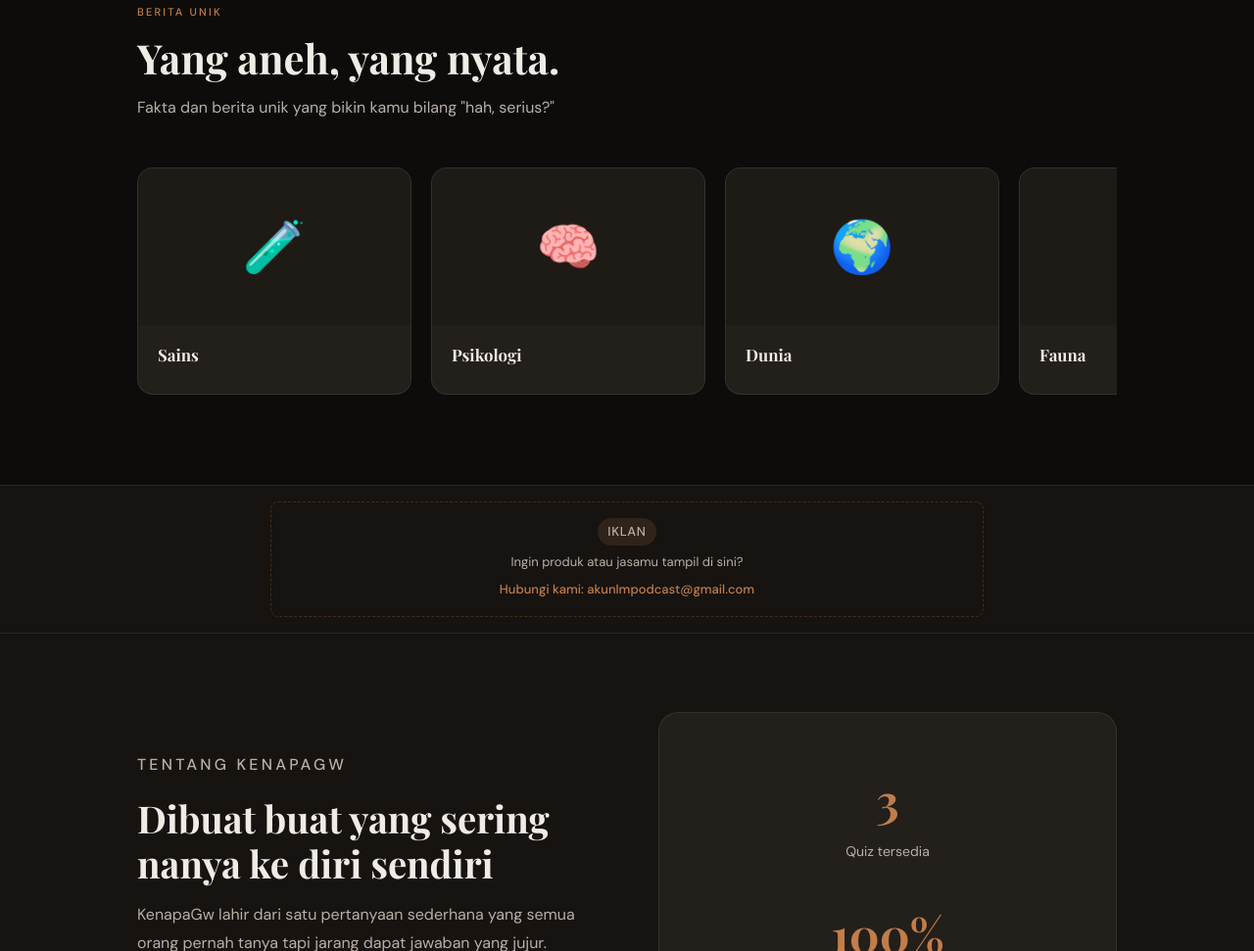
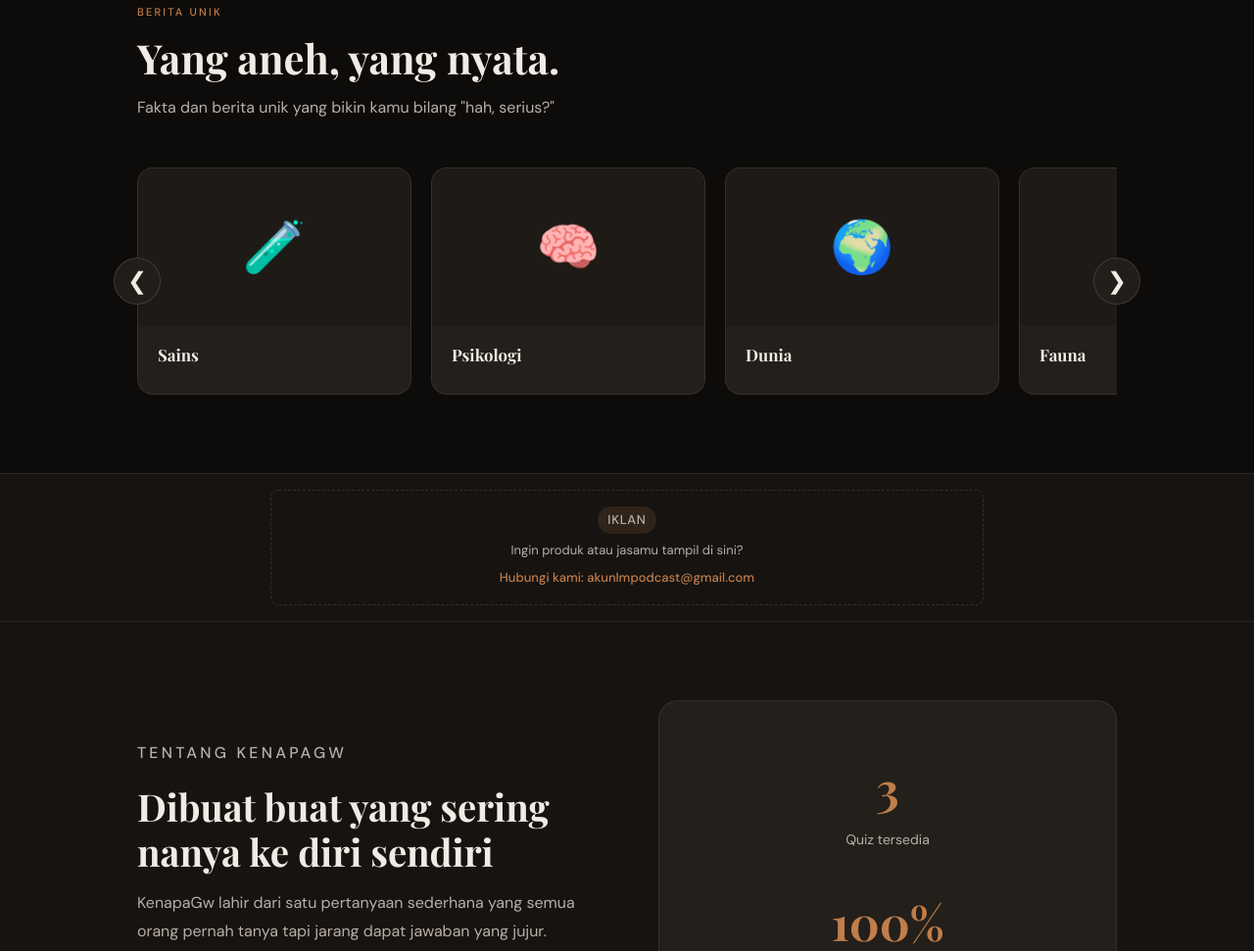
Before and after one commit to KenapaGw/KenapaGw, a plain HTML site: page index.html in a window 1280 px wide. Shown: the part 2042-3013 px from the top of the page at 98% size. Drawn offline with nearby package versions, Linux system fonts and the light colour scheme; a web font is replaced by a local one.

Commit message:
Add files via upload

```diff
--- a/index.html
+++ b/index.html
@@ -92,28 +92,45 @@ section { padding: 5rem 2rem; }
 .berita-grid {
   display: flex;
   gap: 20px;
-  overflow-x: auto;
-  padding-bottom: 12px;
+  overflow-x: hidden;
   scroll-behavior: smooth;
-  scrollbar-width: thin;
-}
-
-.berita-grid::-webkit-scrollbar {
-  height: 8px;
-}
-
-.berita-grid::-webkit-scrollbar-track {
-  background: transparent;
-}
-
-.berita-grid::-webkit-scrollbar-thumb {
-  background: rgba(193,125,74,0.45);
-  border-radius: 20px;
 }
 
 .berita-grid .berita-card {
   min-width: 280px;
   flex-shrink: 0;
+}
+.berita-carousel {
+  position: relative;
+  display: flex;
+  align-items: center;
+}
+
+.carousel-btn {
+  position: absolute;
+  z-index: 20;
+  width: 48px;
+  height: 48px;
+  border-radius: 50%;
+  border: 0.5px solid rgba(255,255,255,0.12);
+  background: rgba(35,31,27,0.95);
+  color: #F0EBE4;
+  font-size: 24px;
+  cursor: pointer;
+  transition: all 0.2s;
+}
+
+.carousel-btn:hover {
+  border-color: #C17D4A;
+  color: #C17D4A;
+}
+
+.carousel-btn.left {
+  left: -24px;
+}
+
+.carousel-btn.right {
+  right: -24px;
 }
 .berita-card { background: var(--surface); border: 0.5px solid var(--border); border-radius: 16px; overflow: hidden; transition: all 0.25s; }
 .berita-card:hover { border-color: var(--accent); transform: translateY(-3px); }
@@ -324,7 +341,10 @@ footer { background: var(--bg2); color: var(--text); padding: 3rem 2rem; text-al
     <p class="section-label" data-i18n="beritaLabel">Berita Unik</p>
     <h2 class="section-title" data-i18n="beritaTitle">Yang aneh, yang nyata.</h2>
     <p class="section-desc" data-i18n="beritaDesc">Fakta dan berita unik yang bikin kamu bilang "hah, serius?"</p>
-<div class="berita-grid">
+<div class="berita-carousel">
+  <button class="carousel-btn left" onclick="scrollBerita(-1)">❮</button>
+
+  <div class="berita-grid">
   <a class="berita-card" href="sains.html" style="text-decoration:none; color:inherit;">
     <div class="berita-img">🧪</div>
     <div class="berita-body">
@@ -352,6 +372,9 @@ footer { background: var(--bg2); color: var(--text); padding: 3rem 2rem; text-al
       <h4>Fauna</h4>
     </div>
   </a>
+</div>
+
+<button class="carousel-btn right" onclick="scrollBerita(1)">❯</button>
 </div>
   </div>
 </section>
@@ -501,6 +524,15 @@ function setLang(lang) {
     if (T[key] !== undefined) el.textContent = T[key];
   });
 }
+
+function scrollBerita(direction) {
+  const container = document.querySelector('.berita-grid');
+
+  container.scrollBy({
+    left: direction * 340,
+    behavior: 'smooth'
+  });
+}
 </script>
 
 
```
